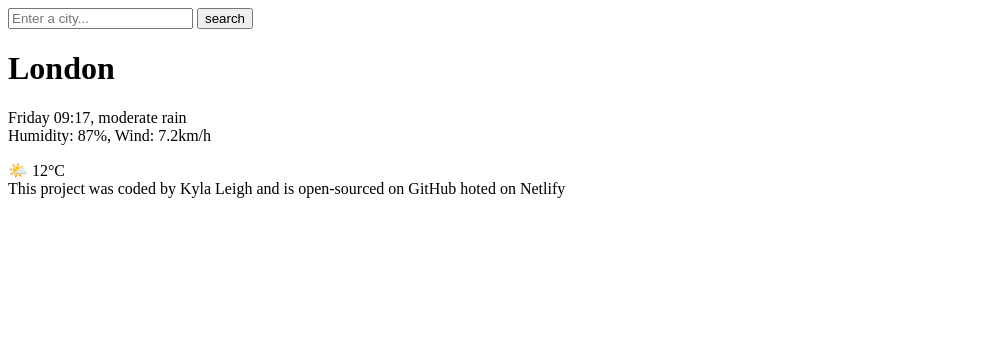
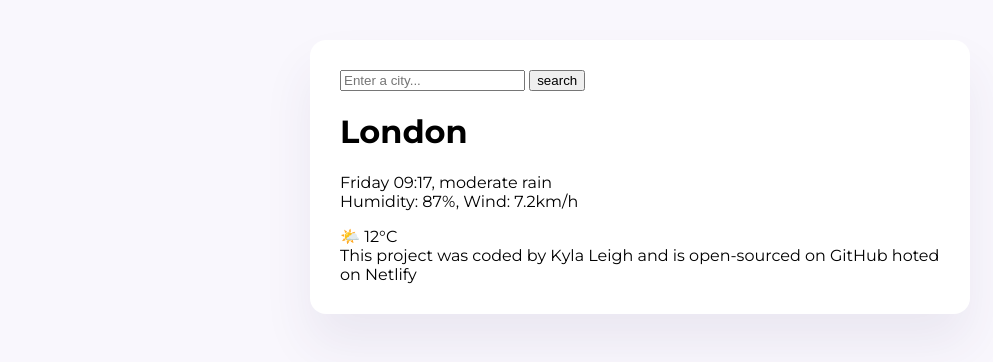
Before and after one commit to KylaLeigh/shecodes-weather-app-2, a plain HTML site: page index.html in a window 1280 px wide. Shown: the whole page, without its empty margins (0-993 px from the left). Drawn offline with Linux system fonts and the light colour scheme.

Commit message:
Style main container and add custom font

```diff
--- a/index.html
+++ b/index.html
@@ -3,9 +3,19 @@
   <head>
     <meta charset="UTF-8" />
     <meta name="viewport" content="width=device-width, initial-scale=1.0" />
+    <link rel="preconnect" href="https://fonts.googleapis.com" />
+    <link rel="preconnect" href="https://fonts.gstatic.com" crossorigin />
+    <link rel="preconnect" href="https://fonts.googleapis.com" />
+    <link rel="preconnect" href="https://fonts.gstatic.com" crossorigin />
+    <link
+      href="https://fonts.googleapis.com/css2?family=Montserrat:ital,wght@0,100;0,200;0,300;0,400;0,500;0,600;0,700;0,800;0,900;1,100;1,200;1,300;1,400;1,500;1,600;1,700;1,800;1,900&display=swap"
+      rel="stylesheet"
+    />
+    <link rel="stylesheet" href="src/style.css" />
     <title>Document</title>
   </head>
   <body>
+    <div class="weather-app">
       <header>
         <form>
           <input type="search" placeholder="Enter a city..." required />
@@ -26,5 +36,6 @@
         This project was coded by Kyla Leigh and is open-sourced on GitHub hoted
         on Netlify
       </footer>
+    </div>
   </body>
 </html>
--- /dev/null
+++ b/src/style.css
@@ -0,0 +1,13 @@
+body {
+  background-color: #f9f7fd;
+  font-family: "Montserrat", sans-serif;
+}
+
+.weather-app {
+  background-color: white;
+  border-radius: 16px;
+  box-shadow: 0 30px 50px rgba(65, 50, 100, 0.08);
+  max-width: 600px;
+  margin: 40px auto;
+  padding: 30px;
+}
```
Lines whose indentation alone changed are shown as unchanged.
